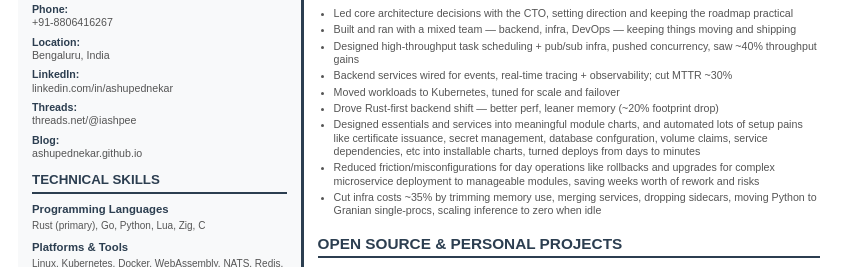
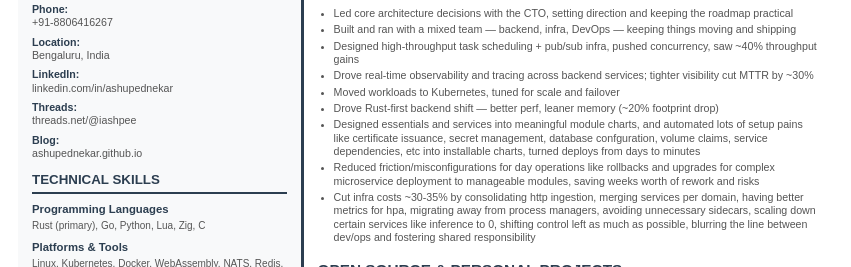
Before and after one commit to ashupednekar/resume, a plain HTML site: page index.html in a window 1280 px wide. Shown: the part 239-506 px from the top of the page, without its empty margins (214-1065 px from the left). Drawn offline with Linux system fonts and the light colour scheme.

Commit message:
chore: updated numbers

```diff
--- a/index.html
+++ b/index.html
@@ -470,12 +470,12 @@
     <li>Led core architecture decisions with the CTO, setting direction and keeping the roadmap practical</li>
     <li>Built and ran with a mixed team — backend, infra, DevOps — keeping things moving and shipping</li>
     <li>Designed high-throughput task scheduling + pub/sub infra, pushed concurrency, saw ~40% throughput gains</li>
-    <li>Backend services wired for events, real-time tracing + observability; cut MTTR ~30%</li>
+    <li>Drove real-time observability and tracing across backend services; tighter visibility cut MTTR by ~30%</li>
     <li>Moved workloads to Kubernetes, tuned for scale and failover</li>
     <li>Drove Rust-first backend shift — better perf, leaner memory (~20% footprint drop)</li>
     <li>Designed essentials and services into meaningful module charts, and automated lots of setup pains like certificate issuance, secret management, database confguration, volume claims, service dependencies, etc into installable charts, turned deploys from days to minutes</li>
     <li>Reduced friction/misconfigurations for day operations like rollbacks and upgrades for complex microservice deployment to manageable modules, saving weeks worth of rework and risks</li>
-    <li>Cut infra costs ~35% by trimming memory use, merging services, dropping sidecars, moving Python to Granian single-procs, scaling inference to zero when idle</li>
+    <li>Cut infra costs ~30-35% by consolidating http ingestion, merging services per domain, having better metrics for hpa, migrating away from process managers, avoiding unnecessary sidecars, scaling down certain services like inference to 0, shifting control left as much as possible, blurring the line between dev/ops and fostering shared responsibility</li>
 </ul>
                 </div>
             </div>
```
